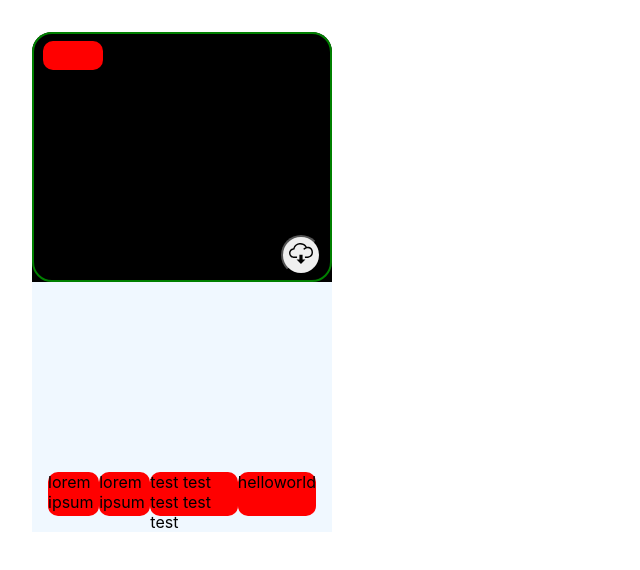
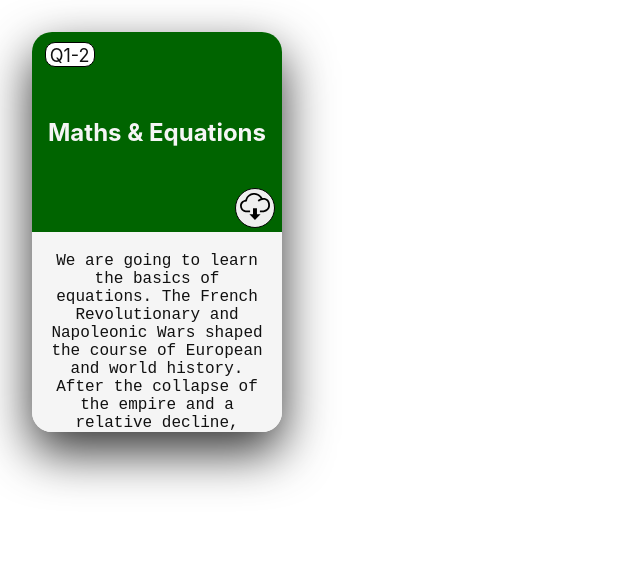
Before and after one commit to Die-Gebildeten/teacherlibrary, a React (Create React App) app: page / in a window 1280 px wide. Shown: the top 570 px of the page, without its empty margins (0-640 px from the left). Built offline with nearby package versions, Linux system fonts and the light colour scheme.

Commit message:
Improve basic card

```diff
--- a/src/App.js
+++ b/src/App.js
@@ -1,10 +1,24 @@
 import Card from "../src/components/Card";
-
 
 function App() {
   return (
-
-    <Card color = "green" tag1="lorem ipsum" tag2="lorem ipsum" tag3="test test test test test" tag4="helloworld"/>
+    <>
+      <Card
+        color="darkgreen"
+        title="Maths & Equations"
+        label="Q1-2"
+        text="We are going to learn the basics of equations. The French Revolutionary
+      and Napoleonic Wars shaped the course of European and world history. After
+      the collapse of the empire and a relative decline, France endured a tumultuous
+      succession of governments culminating in the establishment of the French
+      Third Republic in 1870 in the midst of the Franco-Prussian War. France
+      was one of the prominent participants of World War I."
+        tag1="Multiplication"
+        tag2="Working with excel"
+        tag3="Calculator"
+        tag4="Graphs"
+      />
+    </>
   );
 }
 
--- a/src/components/Card.js
+++ b/src/components/Card.js
@@ -3,25 +3,29 @@ import styled from "@emotion/styled";
 import DownloadButton from "../components/DownloadButton";
 import CardLabel from "../components/CardLabel";
 import CardTag from "../components/CardTag";
+
 const CardContainer = styled.div`
   display: grid;
   grid-template-rows: 50% 50%;
-  background-color: black;
-  background-size: cover;
-  width: 300px;
-  height: 500px;
+  width: 250px;
+  height: 400px;
   border-radius: 20px;
   margin: 2rem;
+  box-shadow: 0 20px 50px rgba(0, 0, 0, 0.8);
 `;
 
 const UpperCard = styled.div`
-  border: 2px solid ${(props) => props.color};
-  border-radius: inherit;
-  background-size: cover;
   grid-row: 1 / 2;
   position: relative;
+  display: flex;
+  flex-direction: column;
+  justify-content: center;
+  background-color: ${(props) => props.color};
+  border-top-left-radius: inherit;
+  border-top-right-radius: inherit;
   h2 {
-    font-family: "sans serif";
+    text-align: center;
+    color: whitesmoke;
   }
   button {
     position: absolute;
@@ -30,29 +34,53 @@ const UpperCard = styled.div`
   }
   div {
     position: absolute;
-    top: 3%;
-    left: 3%;
+    top: 5%;
+    left: 5%;
   }
 `;
 
 const LowerCard = styled.div`
-grid-row:2/3;
-background-color:aliceblue;
-display:grid;
-grid-template-rows:80%20%;
-padding:1rem;
-p{
-font-family:'Courier New', Courier, monospace;
-color:antiquewhite;
+  grid-row: 2/3;
+  background-color: whitesmoke;
+  border-bottom-left-radius: inherit;
+  border-bottom-right-radius: inherit;
+  display: flex;
+  position: relative;
+  overflow-y: scroll;
+  padding-top: 10px;
+
+  p {
+    height: 100%;
+    font-family: "Courier New", Courier, monospace;
+    color: #111;
+    justify-self: center;
+    align-self: center;
+    text-align: center;
+    padding: 10px;
+  }
 `;
-const CardFooter = styled.div`
+const CardSideTags = styled.div`
   display: flex;
+  flex-direction: column;
+  align-items: flex-end;
   justify-content: space-around;
+  left: 0px;
+  width: 100%;
+  height: 100%;
+  position: absolute;
+  transition: 0.3s ease-in;
+  opacity: 0;
+
+  &:hover {
+    opacity: 1;
+    left: 120px;
+    padding-left: 10px;
+  }
 `;
 
 function Card({ label, title, color, text, tag1, tag2, tag3, tag4 }) {
   return (
-    <CardContainer>
+    <CardContainer color={color}>
       <UpperCard color={color}>
         <CardLabel>{label}</CardLabel>
         <h2>{title}</h2>
@@ -60,13 +88,13 @@ function Card({ label, title, color, text, tag1, tag2, tag3, tag4 }) {
       </UpperCard>
       <LowerCard>
         <p>{text}</p>
-        <CardFooter>
-          <CardTag>{tag1}</CardTag>
-          <CardTag>{tag2}</CardTag>
-          {tag3 && <CardTag>{tag3}</CardTag>}
-          {tag4 && <CardTag>{tag4}</CardTag>}
-        </CardFooter>
       </LowerCard>
+      <CardSideTags>
+        <CardTag color={color}>{tag1}</CardTag>
+        <CardTag color={color}>{tag2}</CardTag>
+        {tag3 && <CardTag color={color}>{tag3}</CardTag>}
+        {tag4 && <CardTag color={color}>{tag4}</CardTag>}
+      </CardSideTags>
     </CardContainer>
   );
 }
--- a/src/components/CardLabel.js
+++ b/src/components/CardLabel.js
@@ -1,14 +1,15 @@
-import React from "react";
 import styled from "@emotion/styled";
 
 const CardLabel = styled.div`
   border-radius: 10px;
-  background-color: red;
+  background-color: white;
+  color: #111;
+  border: 1px solid black;
   text-align: center;
-  width: 60px;
+  width: 50px;
   height: 25px;
+  padding-top: 1.5px;
   font-size: 18px;
-  padding-top: 3.5px;
 `;
 
 export default CardLabel;
--- a/src/components/CardTag.js
+++ b/src/components/CardTag.js
@@ -1,12 +1,16 @@
-import React from "react";
 import styled from "@emotion/styled";
 
 const CardTag = styled.div`
-  border-radius: 10px;
-  background-color: red;
+  border-radius: 15px;
+  background-color: ${(props) => props.color};
+  color: whitesmoke;
+  width: 50%;
+  padding: 7px 0;
   display: flex;
+  text-align: center;
   justify-content: center;
   font-size: 1rem;
+  margin-top: 1px;
 `;
 
 export default CardTag;
--- a/src/components/DownloadButton.js
+++ b/src/components/DownloadButton.js
@@ -15,6 +15,7 @@ export default DownloadButton;
 const Button = styled.button`
   width: 40px;
   height: 40px;
+  padding: 4px;
+  border: 1px solid black;
   border-radius: 50%;
-  z-index: 10;
 `;
--- a/src/index.css
+++ b/src/index.css
@@ -1,13 +1,27 @@
+*,
+*:before,
+*:after {
+  margin: 0;
+  padding: 0;
+  box-sizing: border-box;
+}
+
 body {
-  margin: 0;
-  font-family: -apple-system, BlinkMacSystemFont, 'Segoe UI', 'Roboto', 'Oxygen',
-    'Ubuntu', 'Cantarell', 'Fira Sans', 'Droid Sans', 'Helvetica Neue',
+  width: 100vw;
+  height: 100vh;
+  font-family: -apple-system, BlinkMacSystemFont, "Segoe UI", "Roboto", "Oxygen",
+    "Ubuntu", "Cantarell", "Fira Sans", "Droid Sans", "Helvetica Neue",
     sans-serif;
+  /* font-family: "Courier New", Courier, monospace; */
   -webkit-font-smoothing: antialiased;
   -moz-osx-font-smoothing: grayscale;
 }
 
+::-webkit-scrollbar {
+  display: none;
+}
+
 code {
-  font-family: source-code-pro, Menlo, Monaco, Consolas, 'Courier New',
+  font-family: source-code-pro, Menlo, Monaco, Consolas, "Courier New",
     monospace;
 }
```
Also changed, not shown: src/App.css (deleted, +0 -38 lines), src/index.js (+6 -6 lines).
